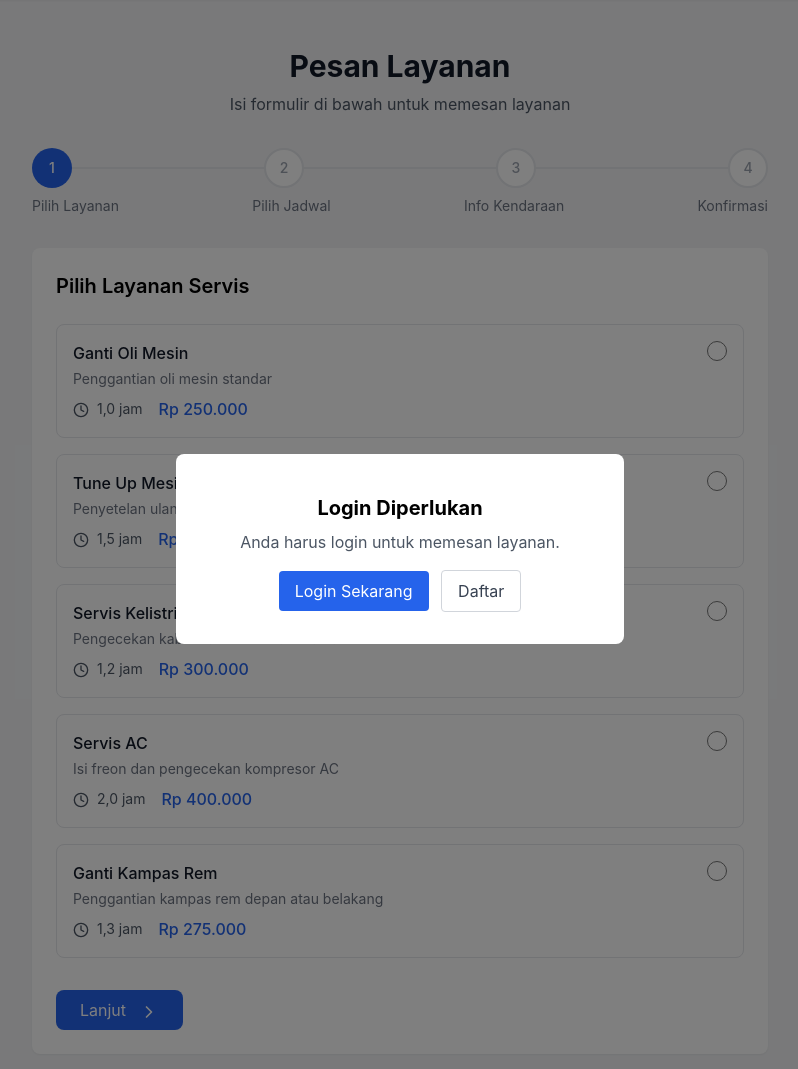
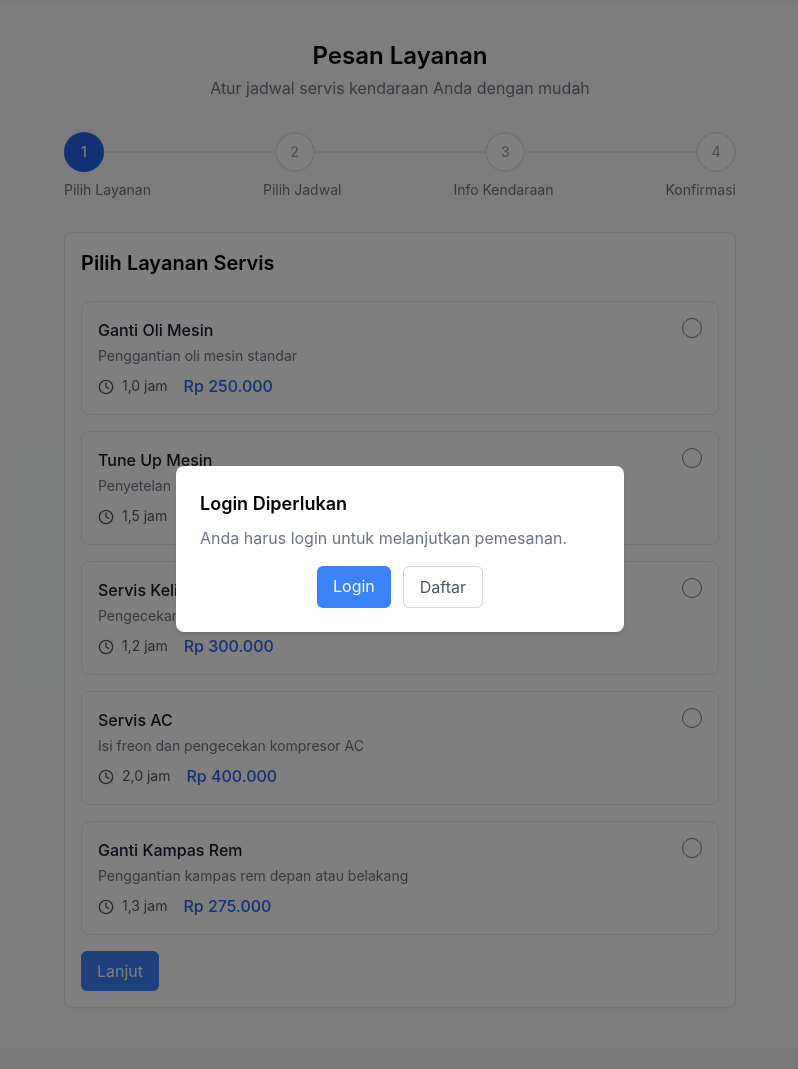
Before and after one commit to sttnf/bengkel-app, a PHP site: page /service in a window 1280 px wide. Shown: the part 64-1133 px from the top of the page, without its empty margins (240-1038 px from the left). Run offline with PHP 8.4, Linux system fonts and the light colour scheme; data comes from the database, SQL or seed files in the repository; some libraries are stand-ins or nearby versions.

Commit message:
feat: enhance booking process with vehicle data retrieval and improve form handling

```diff
--- a/app/Views/dashboard/customer.php
+++ b/app/Views/dashboard/customer.php
@@ -35,7 +35,7 @@ ob_start();
                                                 | <?= htmlspecialchars($vehicle['license_plate']) ?></p>
                                         </div>
                                         <div class="flex flex-shrink-0 ml-2 space-x-1">
-                                            <a href="/servis/baru?vehicle_id=<?= $vehicle['id'] ?>"
+                                            <a href="/service?vehicle_id=<?= $vehicle['id'] ?>"
                                                class="inline-flex items-center px-2 py-1 font-medium text-blue-600 bg-blue-100 rounded-lg hover:bg-blue-200 text-xs">
                                                 <i data-lucide="wrench" class="w-4 h-4 mr-1"></i>
                                             </a>
--- a/app/Views/service/booking.php
+++ b/app/Views/service/booking.php
@@ -1,58 +1,42 @@
 <?php
+// Initialize form data
 $_SESSION['form_data'] = $_SESSION['form_data'] ?? [
     'service_type' => '', 'service_id' => '', 'service_price' => '',
-    'service_duration' => '', 'date' => '', 'time' => '',
+    'service_duration' => '', 'date' => date('Y-m-d'), 'time' => '',
     'vehicle_brand' => '', 'vehicle_model' => '', 'vehicle_year' => '',
     'plate_number' => '', 'notes' => ''
 ];
 
+// Fetch services and user data
 $serviceModel = new \App\Models\Service();
 $services = $serviceModel->findAll();
 $userId = $_SESSION['user_id'] ?? null;
+$formData = &$_SESSION['form_data'];
+
+// Get available time slots
 $serviceRequestModel = new \App\Models\ServiceRequest();
-
-$formData = &$_SESSION['form_data'];
-$formData['date'] = $_POST['date'] ?? $formData['date'] ?? date('Y-m-d');
-$formData['service_id'] = $_POST['service_id'] ?? $formData['service_id'] ?? null;
-
-$availableTimeSlots = $formData['service_id']
+$availableTimeSlots = !empty($formData['service_id'])
     ? $serviceRequestModel->getAvailableServiceTimes($formData['service_id'], $formData['date'])
     : [];
 
+// Handle form submission
 if ($_SERVER['REQUEST_METHOD'] === 'POST' && isset($_POST['submit_booking'])) {
     $serviceData = $serviceModel->findById($_POST['service_id']);
-
-
     if ($serviceData) {
-        $formData = array_merge($formData, [
-            'service_id' => $_POST['service_id'],
-            'service_type' => $_POST['service_type'],
+        $formData = array_merge($formData, $_POST, [
             'service_price' => $serviceData['base_price'],
-            'service_duration' => $serviceData['estimated_hours'],
-            'date' => $_POST['date'],
-            'time' => $_POST['time'],
-            'vehicle_brand' => $_POST['vehicle_brand'],
-            'vehicle_model' => $_POST['vehicle_model'],
-            'vehicle_year' => $_POST['vehicle_year'],
-            'plate_number' => $_POST['plate_number'],
-            'notes' => $_POST['notes']
+            'service_duration' => $serviceData['estimated_hours']
         ]);
 
         if ($userId) {
             $requestId = $serviceRequestModel->create([
-                'user_id' => $userId,
-                'service_id' => $_POST['service_id'],
-                'vehicle_brand' => $_POST['vehicle_brand'],
-                'vehicle_model' => $_POST['vehicle_model'],
-                'vehicle_year' => $_POST['vehicle_year'],
-                'vehicle_vin' => $_POST['vehicle_vin'],
-                'vehicle_color' => $_POST['vehicle_color'],
-                'plate_number' => $_POST['plate_number'],
-                'notes' => $_POST['notes'],
-                'scheduled_date' => $_POST['date'],
-                'scheduled_time' => $_POST['time'],
-                'estimated_price' => $serviceData['base_price'],
-                'status' => 'pending',
+                'user_id' => $userId, 'service_id' => $_POST['service_id'],
+                'vehicle_brand' => $_POST['vehicle_brand'], 'vehicle_model' => $_POST['vehicle_model'],
+                'vehicle_year' => $_POST['vehicle_year'], 'vehicle_vin' => $_POST['vehicle_vin'] ?? '',
+                'vehicle_color' => $_POST['vehicle_color'] ?? '', 'plate_number' => $_POST['plate_number'],
+                'notes' => $_POST['notes'], 'scheduled_date' => $_POST['date'],
+                'scheduled_time' => $_POST['time'], 'estimated_price' => $serviceData['base_price'],
+                'status' => 'pending'
             ]);
 
             if ($requestId) {
@@ -68,46 +52,61 @@ if ($_SERVER['REQUEST_METHOD'] === 'POST' && isset($_POST['submit_booking'])) {
             $errorMessage = "Anda harus login untuk memesan layanan.";
         }
     } else {
-        $errorMessage = "Layanan tidak ditemukan. Silakan pilih layanan yang valid.";
+        $errorMessage = "Layanan tidak ditemukan.";
+    }
+}
+
+// Fetch vehicle data
+$vehicleId = $_GET['vehicle_id'] ?? null;
+if ($vehicleId) {
+    $vehicleModel = new \App\Models\Vehicle();
+    $vehicleData = $vehicleModel->findOneBy(
+        ['customer_vehicles.id' => $vehicleId, 'customer_vehicles.user_id' => $userId],
+        [['type' => 'LEFT', 'table' => 'vehicles', 'on' => 'vehicles.id = customer_vehicles.vehicle_id']]
+    );
+
+    if ($vehicleData) {
+        $formData = array_merge($formData, [
+            'vehicle_brand' => $vehicleData['brand'], 'vehicle_model' => $vehicleData['model'],
+            'vehicle_year' => $vehicleData['year'], 'plate_number' => $vehicleData['license_plate'],
+            'vehicle_vin' => $vehicleData['vin_number'] ?? '', 'vehicle_color' => $vehicleData['color'] ?? ''
+        ]);
+    } else {
+        $errorMessage = "Kendaraan tidak ditemukan.";
     }
 }
 ?>
 
-<div class="max-w-3xl mx-auto py-12 px-4">
+<div class="bg-gray-50 py-10 px-4 sm:px-6 lg:px-8">
+    <div class="max-w-2xl mx-auto">
         <div class="text-center mb-8">
-        <h1 class="text-3xl font-bold text-gray-900">Pesan Layanan</h1>
-        <p class="mt-2 text-gray-600">Isi formulir di bawah untuk memesan layanan</p>
+            <h1 class="text-2xl font-semibold">Pesan Layanan</h1>
+            <p class="mt-1 text-gray-500">Atur jadwal servis kendaraan Anda dengan mudah</p>
         </div>
 
         <?php if (isset($_SESSION['success_message'])): ?>
-        <div class="mb-4 bg-green-100 border border-green-400 text-green-700 px-4 py-3 rounded relative" role="alert">
-            <span class="block sm:inline"><?= $_SESSION['success_message'] ?></span>
+            <div class="mb-4 bg-green-50 border-l-4 border-green-500 text-green-700 p-3 rounded-md">
+                <?= $_SESSION['success_message'] ?>
             </div>
             <?php unset($_SESSION['success_message']); ?>
         <?php endif; ?>
 
         <?php if (isset($errorMessage)): ?>
-        <div class="mb-4 bg-red-100 border border-red-400 text-red-700 px-4 py-3 rounded relative" role="alert">
-            <span class="block sm:inline"><?= $errorMessage ?></span>
+            <div class="mb-4 bg-red-50 border-l-4 border-red-500 text-red-700 p-3 rounded-md">
+                <?= $errorMessage ?>
             </div>
         <?php endif; ?>
 
         <?php if (!$userId): ?>
             <div class="fixed inset-0 bg-black bg-opacity-50 z-50 flex items-center justify-center">
-            <div class="bg-white p-8 rounded-lg max-w-md w-full">
-                <div class="text-center">
-                    <h2 class="mt-2 text-xl font-bold">Login Diperlukan</h2>
-                    <p class="mt-2 text-gray-600">Anda harus login untuk memesan layanan.</p>
-                    <div class="mt-4">
+                <div class="bg-white p-6 rounded-lg shadow-md max-w-md w-full">
+                    <h2 class="text-lg font-semibold">Login Diperlukan</h2>
+                    <p class="mt-2 text-gray-500">Anda harus login untuk melanjutkan pemesanan.</p>
+                    <div class="mt-4 flex justify-center space-x-3">
                         <a href="/login?redirect=<?= urlencode($_SERVER['REQUEST_URI']) ?>"
-                           class="inline-block px-4 py-2 bg-blue-600 text-white rounded hover:bg-blue-700">
-                            Login Sekarang
-                        </a>
+                           class="px-4 py-2 bg-blue-500 text-white rounded-md hover:bg-blue-600">Login</a>
                         <a href="/register"
-                           class="inline-block ml-2 px-4 py-2 border border-gray-300 text-gray-700 rounded hover:bg-gray-50">
-                            Daftar
-                        </a>
-                    </div>
+                           class="px-4 py-2 border border-gray-300 text-gray-600 rounded-md hover:bg-gray-100">Daftar</a>
                     </div>
                 </div>
             </div>
@@ -115,50 +114,55 @@ if ($_SERVER['REQUEST_METHOD'] === 'POST' && isset($_POST['submit_booking'])) {
 
         <?php include 'partials/progress-steps.php'; ?>
 
-    <div class="bg-white rounded-lg shadow-sm p-6">
-        <form id="bookingForm" method="POST">
+        <div class="mt-6 bg-white rounded-lg shadow-sm border p-4">
+            <?php if (isset($vehicleData)): ?>
+                <div class="mb-4">
+                    <h2 class="text-lg font-semibold">Kendaraan</h2>
+                    <p class="text-gray-600"><span
+                                class="font-medium">Merek:</span> <?= htmlspecialchars($vehicleData['brand']) ?></p>
+                    <p class="text-gray-600"><span
+                                class="font-medium">Model:</span> <?= htmlspecialchars($vehicleData['model']) ?></p>
+                    <p class="text-gray-600"><span
+                                class="font-medium">Tahun:</span> <?= htmlspecialchars($vehicleData['year']) ?></p>
+                    <p class="text-gray-600"><span
+                                class="font-medium">Plat:</span> <?= htmlspecialchars($vehicleData['license_plate']) ?>
+                    </p>
+                    <?php if (!empty($vehicleData['vin_number'])): ?>
+                        <p class="text-gray-600"><span
+                                    class="font-medium">VIN:</span> <?= htmlspecialchars($vehicleData['vin_number']) ?>
+                        </p>
+                    <?php endif; ?>
+                </div>
+                <hr class="my-4">
+            <?php endif; ?>
+
+            <form id="bookingForm" method="POST" class="space-y-4">
                 <?php include 'partials/step-1-services.php'; ?>
                 <?php include 'partials/step-2-schedule.php'; ?>
                 <?php include 'partials/step-3-vehicle.php'; ?>
                 <?php include 'partials/step-4-confirmation.php'; ?>
 
-            <div class="mt-8 flex justify-between">
+                <div class="mt-6 flex justify-between">
                     <button type="button" id="prevStepBtn"
-                        class="prev-step hidden px-6 py-2 border text-gray-700 rounded-lg hover:bg-gray-50">
-                    <svg class="inline-block h-5 w-5 mr-2" xmlns="http://www.w3.org/2000/svg" width="24" height="24"
-                         viewBox="0 0 24 24" fill="none" stroke="currentColor" stroke-width="2" stroke-linecap="round"
-                         stroke-linejoin="round">
-                        <path d="m15 18-6-6 6-6"></path>
-                    </svg>
-                    Kembali
+                            class="prev-step hidden px-4 py-2 border text-gray-600 rounded-md hover:bg-gray-100">Kembali
                     </button>
                     <button type="button" id="nextStepBtn"
-                        class="next-step px-6 py-2 bg-blue-600 text-white rounded-lg hover:bg-blue-700 disabled:opacity-50">
-                    Lanjut
-                    <svg class="inline-block h-5 w-5 ml-2" xmlns="http://www.w3.org/2000/svg" width="24" height="24"
-                         viewBox="0 0 24 24" fill="none" stroke="currentColor" stroke-width="2" stroke-linecap="round"
-                         stroke-linejoin="round">
-                        <path d="m9 18 6-6-6-6"></path>
-                    </svg>
+                            class="next-step px-4 py-2 bg-blue-500 text-white rounded-md hover:bg-blue-600">Lanjut
                     </button>
                     <button type="submit" id="submitBtn" name="submit_booking"
-                        class="submit-step hidden px-6 py-2 bg-green-600 text-white rounded-lg hover:bg-green-700">
-                    Pesan Sekarang
-                    <svg class="inline-block h-5 w-5 ml-2" xmlns="http://www.w3.org/2000/svg" width="24" height="24"
-                         viewBox="0 0 24 24" fill="none" stroke="currentColor" stroke-width="2" stroke-linecap="round"
-                         stroke-linejoin="round">
-                        <polyline points="20 6 9 17 4 12"></polyline>
-                    </svg>
+                            class="submit-step hidden px-4 py-2 bg-green-500 text-white rounded-md hover:bg-green-600">
+                        Pesan
                     </button>
                 </div>
 
                 <input type="hidden" name="service_id" id="service_id"
                        value="<?= htmlspecialchars($formData['service_id'] ?? '') ?>">
                 <input type="hidden" name="service_price" id="service_price"
-                   value="<?= htmlspecialchars((string)($formData['service_price'] ?? '')) ?>">
+                       value="<?= htmlspecialchars($formData['service_price'] ?? '') ?>">
                 <input type="hidden" name="service_duration" id="service_duration"
-                   value="<?= htmlspecialchars((string)($formData['service_duration'] ?? '')) ?>">
+                       value="<?= htmlspecialchars($formData['service_duration'] ?? '') ?>">
             </form>
+        </div>
     </div>
 </div>
 
--- a/app/Views/service/partials/progress-steps.php
+++ b/app/Views/service/partials/progress-steps.php
@@ -1,25 +1,31 @@
 <?php
 /**
  * Progress Steps Indicator
- * Shows the multi-step booking form progress
+ * Displays the multi-step booking form progress
  */
+
+$steps = [
+    'Pilih Layanan',
+    'Pilih Jadwal',
+    'Info Kendaraan',
+    'Konfirmasi'
+];
 ?>
 
 <div class="mb-8">
     <div class="flex items-center justify-between relative">
-        <div class="absolute left-0 right-0 top-1/2 transform -translate-y-1/2 h-0.5 bg-gray-200"></div>
-        <?php for ($i = 1; $i <= 4; $i++): ?>
+        <div class="absolute inset-x-0 top-1/2 -translate-y-1/2 h-0.5 bg-gray-200"></div>
+        <?php foreach ($steps as $index => $step): ?>
             <div class="relative flex items-center justify-center w-10 h-10 rounded-full
-                <?= $i === 1 ? 'bg-blue-600 text-white' : 'bg-white text-gray-400 border-2 border-gray-200' ?>"
-                 id="step-indicator-<?= $i ?>">
-                <span class="text-sm font-medium"><?= $i ?></span>
+                <?= $index === 0 ? 'bg-blue-600 text-white' : 'bg-white text-gray-400 border-2 border-gray-200' ?>"
+                 id="step-indicator-<?= $index + 1 ?>">
+                <span class="text-sm font-medium"><?= $index + 1 ?></span>
             </div>
-        <?php endfor; ?>
+        <?php endforeach; ?>
     </div>
     <div class="flex justify-between mt-2">
-        <span class="text-sm text-gray-500">Pilih Layanan</span>
-        <span class="text-sm text-gray-500">Pilih Jadwal</span>
-        <span class="text-sm text-gray-500">Info Kendaraan</span>
-        <span class="text-sm text-gray-500">Konfirmasi</span>
+        <?php foreach ($steps as $step): ?>
+            <span class="text-sm text-gray-500"><?= $step ?></span>
+        <?php endforeach; ?>
     </div>
 </div>
--- a/app/Views/service/partials/step-3-vehicle.php
+++ b/app/Views/service/partials/step-3-vehicle.php
@@ -15,12 +15,12 @@
                 ['id' => 'vehicle_model', 'label' => 'Model Kendaraan', 'placeholder' => 'Contoh: Avanza'],
                 ['id' => 'vehicle_year', 'label' => 'Tahun Kendaraan', 'placeholder' => 'Contoh: 2020', 'type' => 'number'],
                 ['id' => 'plate_number', 'label' => 'Nomor Plat', 'placeholder' => 'Contoh: B 1234 CD'],
-                ['id' => 'vehicle_vin', 'label' => 'Nomor Rangka (VIN)', 'placeholder' => 'Contoh: 1HGCM82633A123456'],
+                ['id' => 'vehicle_vin', 'label' => 'Nomor Rangka (VIN)', 'placeholder' => 'Contoh: 1HGCM82633A123456', 'required' => false],
                 ['id' => 'vehicle_color', 'label' => 'Warna Kendaraan', 'placeholder' => 'Contoh: Hitam'],
             ];
 
             foreach ($vehicleFields as $field): ?>
-                <div>
+                <div class="mb-4">
                     <label for="<?= $field['id'] ?>" class="block text-sm font-medium text-gray-700 mb-2">
                         <?= $field['label'] ?>
                     </label>
@@ -35,7 +35,8 @@
                 </div>
             <?php endforeach; ?>
 
-            <div>
+            <!-- Notes Section -->
+            <div class="mb-4">
                 <label for="notes" class="block text-sm font-medium text-gray-700 mb-2">Catatan Tambahan</label>
                 <textarea
                         id="notes"
--- a/app/Views/service/partials/step-4-confirmation.php
+++ b/app/Views/service/partials/step-4-confirmation.php
@@ -11,51 +11,43 @@
 
         <?php
         $summaryBlocks = [
-            [
-                'title' => 'Detail Layanan',
-                'fields' => [
+            'Detail Layanan' => [
                 ['label' => 'Layanan', 'id' => 'summary-service'],
                 ['label' => 'Harga', 'id' => 'summary-price'],
                 ['label' => 'Estimasi Waktu', 'id' => 'summary-duration']
-                ]
             ],
-            [
-                'title' => 'Jadwal',
-                'fields' => [
+            'Jadwal' => [
                 ['label' => 'Tanggal', 'id' => 'summary-date'],
                 ['label' => 'Waktu', 'id' => 'summary-time']
-                ]
             ],
-            [
-                'title' => 'Kendaraan',
-                'fields' => [
+            'Kendaraan' => [
                 ['label' => 'Kendaraan', 'id' => 'summary-vehicle'],
                 ['label' => 'Nomor Plat', 'id' => 'summary-plate'],
                 ['label' => 'Tahun', 'id' => 'summary-year'],
                 ['label' => 'Warna', 'id' => 'summary-color'],
-                    ['label' => 'Nomor Rangka (VIN)', 'id' => 'summary-vin']
-                ],
+                ['label' => 'Nomor Rangka (VIN)', 'id' => 'summary-vin'],
                 'notes' => true
             ]
         ];
 
-        foreach ($summaryBlocks as $block): ?>
+        foreach ($summaryBlocks as $title => $fields): ?>
             <div class="bg-gray-50 p-4 rounded-lg">
-                <h3 class="font-medium text-gray-900 mb-3"><?= $block['title'] ?></h3>
+                <h3 class="font-medium text-gray-900 mb-3"><?= $title ?></h3>
                 <div class="space-y-2">
-                    <?php foreach ($block['fields'] as $field): ?>
+                    <?php foreach ($fields as $field): ?>
+                        <?php if (is_array($field)): ?>
                             <div class="flex justify-between">
                                 <span class="text-gray-600"><?= $field['label'] ?>:</span>
                                 <span class="font-medium" id="<?= $field['id'] ?>">-</span>
                             </div>
-                    <?php endforeach; ?>
-
-                    <?php if (isset($block['notes']) && $block['notes']): ?>
+                        <?php elseif ($field === 'notes'): ?>
                             <div class="pt-2 notes-container hidden">
                                 <span class="text-gray-600 block mb-1">Catatan:</span>
-                            <p class="text-gray-700 bg-white p-2 rounded border border-gray-200" id="summary-notes"></p>
+                                <p class="text-gray-700 bg-white p-2 rounded border border-gray-200"
+                                   id="summary-notes"></p>
                             </div>
                         <?php endif; ?>
+                    <?php endforeach; ?>
                 </div>
             </div>
         <?php endforeach; ?>
```
Also changed, not shown: app/Models/Vehicle.php (+13 -0 lines), app/core/Model.php (+132 -0 lines). Lines whose indentation alone changed are shown as unchanged.
